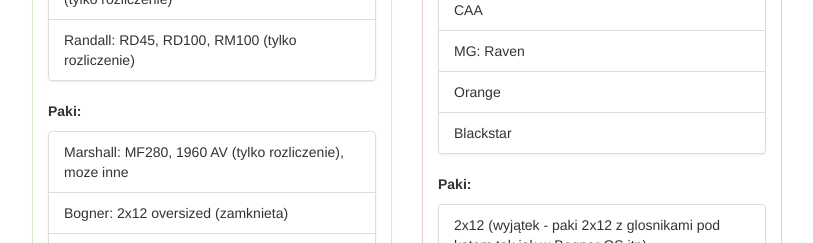
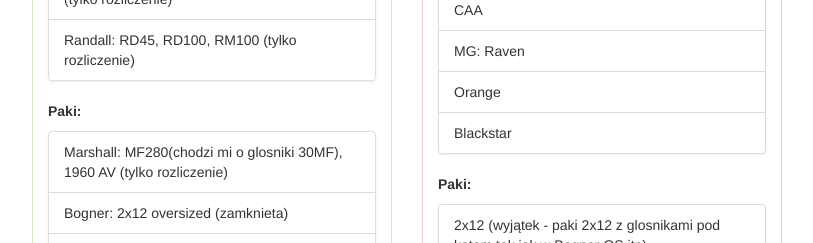
Before and after one commit to alseic/alseic.github.io, a plain HTML site: page zamiany/index.html in a window 1280 px wide. Shown: the part 980-1223 px from the top of the page, without its empty margins (38-851 px from the left). Drawn offline with nearby package versions, Linux system fonts and the light colour scheme.

Commit message:
marshall out
marshall out

```diff
--- a/zamiany/index.html
+++ b/zamiany/index.html
@@ -83,7 +83,7 @@
              <div class="gear-group">
               <p><b>Paki:</b></p>
               <ul class="list-group">
-                <li class="list-group-item">Marshall: MF280, 1960 AV (tylko rozliczenie), moze inne</li>
+                <li class="list-group-item">Marshall: MF280(chodzi mi o glosniki 30MF), 1960 AV (tylko rozliczenie)</li>
                 <li class="list-group-item">Bogner: 2x12 oversized (zamknieta)</li>
                 <li class="list-group-item">VHT Fat Bottom 4x12</li>
                 <li class="list-group-item">Splawn: sciete</li>
```
